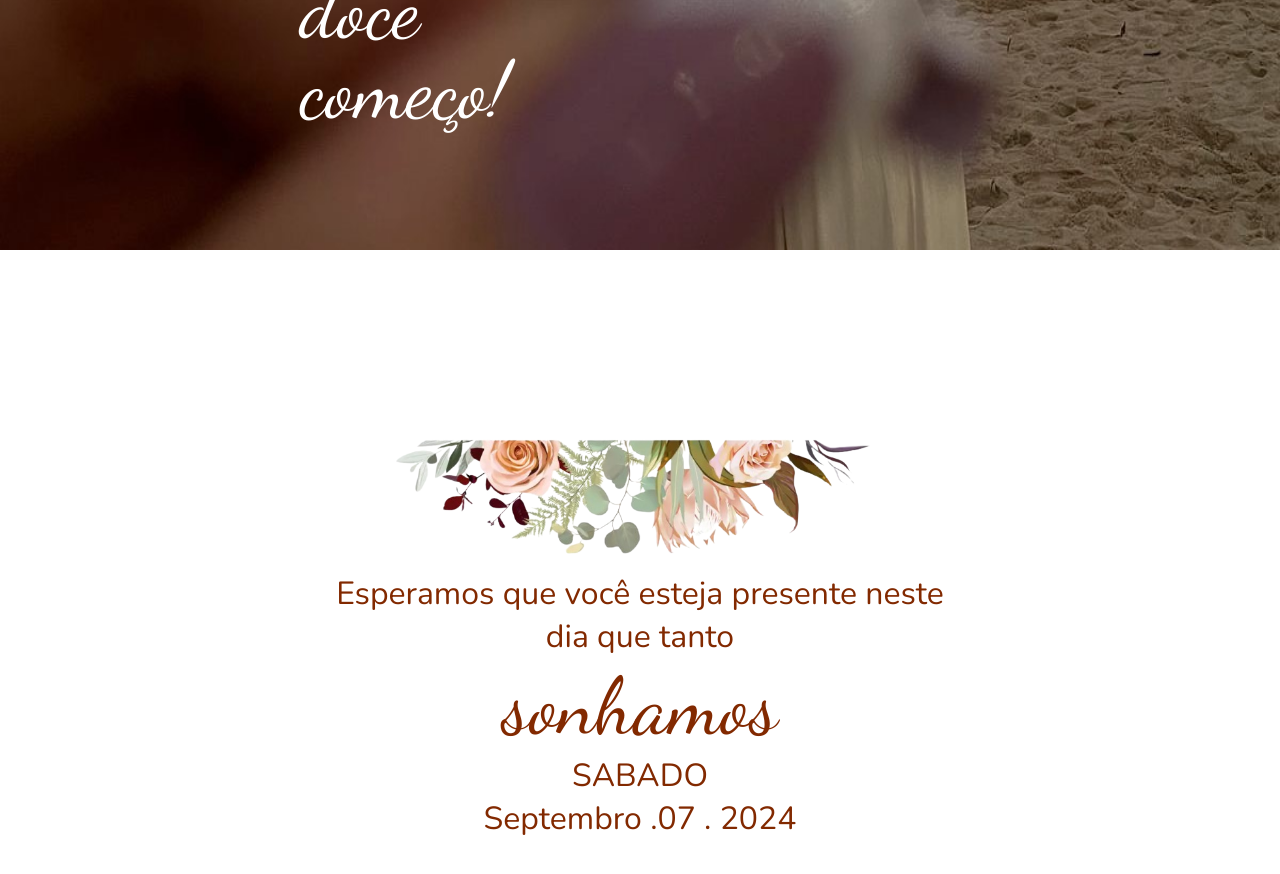
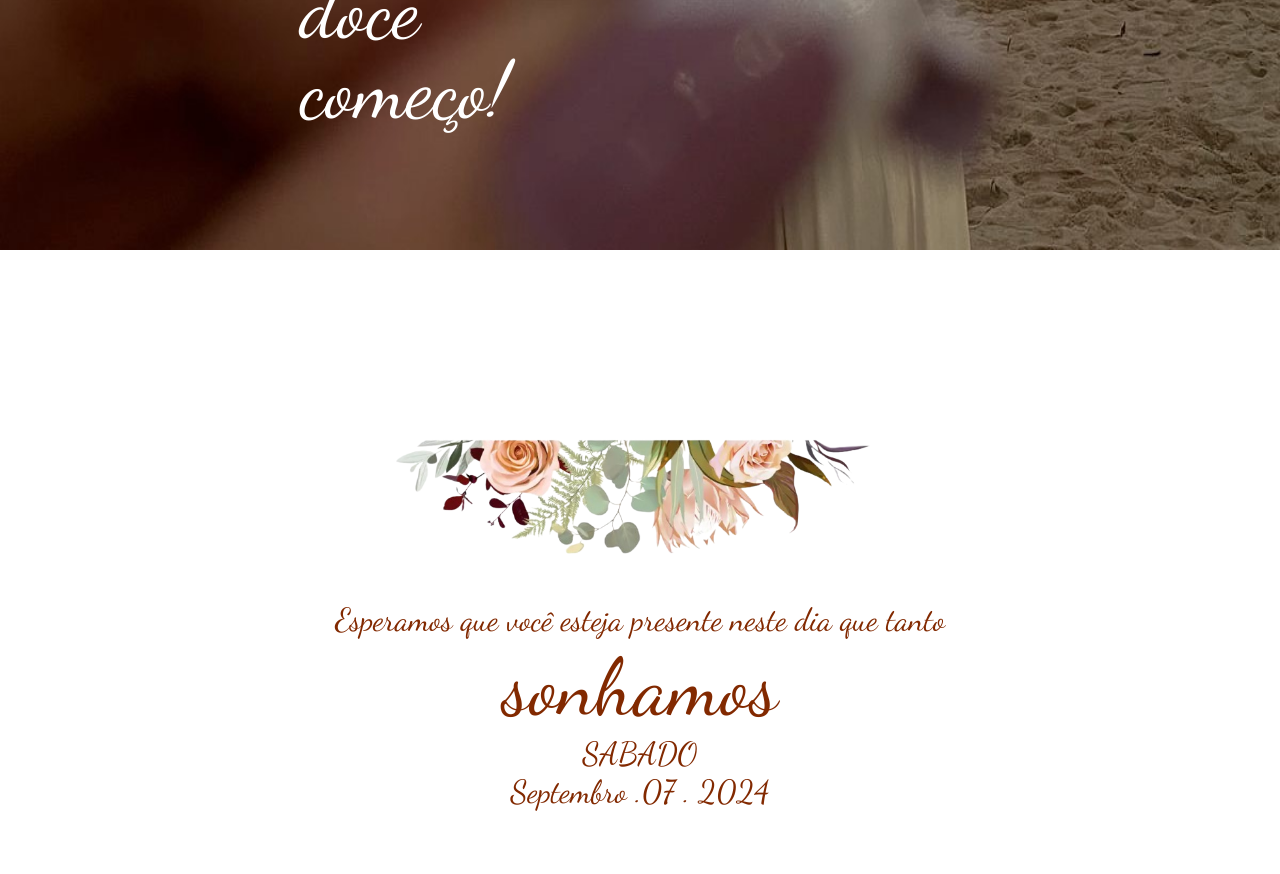
Before and after one commit to rinvel7/wedding-invitation, a Next.js app: page / in a window 1280 px wide. Shown: the part 1520-2394 px from the top of the page. Built offline with nearby package versions, Linux system fonts and the light colour scheme.

Commit message:
fix font

```diff
--- a/src/app/globals.css
+++ b/src/app/globals.css
@@ -6,4 +6,6 @@ font-family: "Dancing Script", cursive;*/
   margin: 0;
   padding: 0;
   box-sizing: border-box;
+  font-family: "Nunito", sans-serif;
+  font-family: "Dancing Script", cursive;
 }
```
